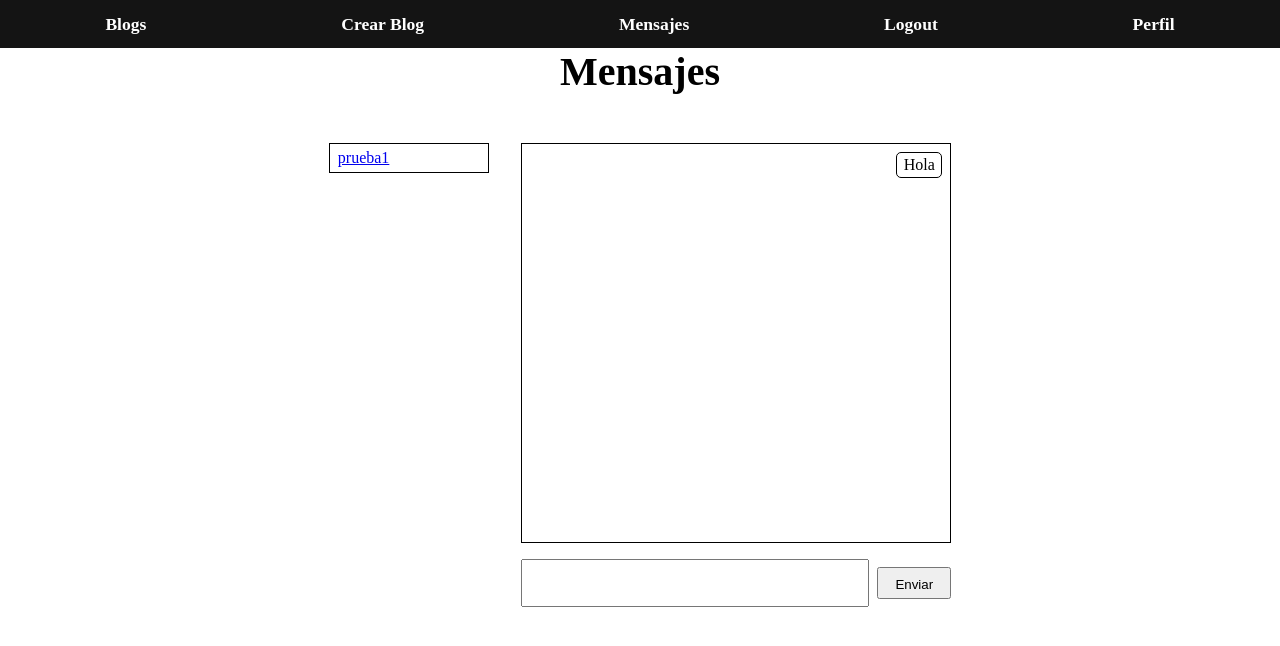
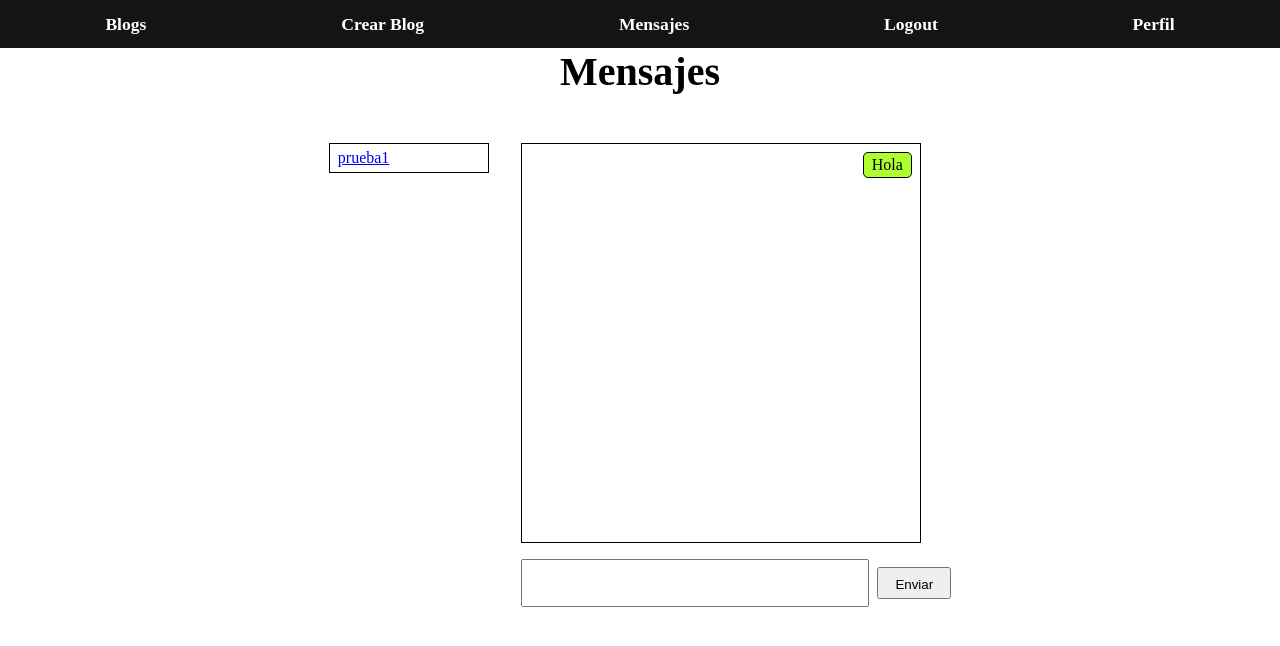
Before and after one commit to S-Chaves/CoderHouse-Python-Proyecto, a Django app: a page that uses Messages/templates/Messages/messages.html in a window 1280 px wide. Shown: the top 646 px of the page. Run offline with Django 4.2, Linux system fonts and the light colour scheme; a user stored in the database is signed in; data comes from the database, SQL or seed files in the repository; both versions use the stored data as it was after the commit.

Commit message:
Cambios CSS Mensajes

```diff
--- a/Messages/static/Messages/css/messages.css
+++ b/Messages/static/Messages/css/messages.css
@@ -22,14 +22,17 @@
   border: 1px solid black;
   padding: 0.5rem;
   height: 25rem;
+  width: 25rem;
   overflow-y: scroll;
 }
 
 .message-received,
 .message-sent {
   margin-bottom: 0.5rem;
-  padding: 0.2rem 0.4rem;
+  padding: 0.2rem 0.5rem;
   width: fit-content;
+  max-width: 22rem;
+  word-wrap: break-word;
   border: 1px solid black;
   border-radius: 5px;
 }
@@ -40,6 +43,7 @@
 
 .message-sent {
   margin-left: auto;
+  background-color: greenyellow;
 }
 
 /* Formulario para mensajes */
--- a/Messages/templates/Messages/messages.html
+++ b/Messages/templates/Messages/messages.html
@@ -57,4 +57,8 @@
       {% endwith %}
     </div>
   </section>
+  <script>
+    const messages = document.querySelector('.messages');
+    messages.scrollTop = messages.scrollHeight - messages.clientHeight;
+  </script>
 {% endblock %}
```
Also changed, not shown: db.sqlite3.
